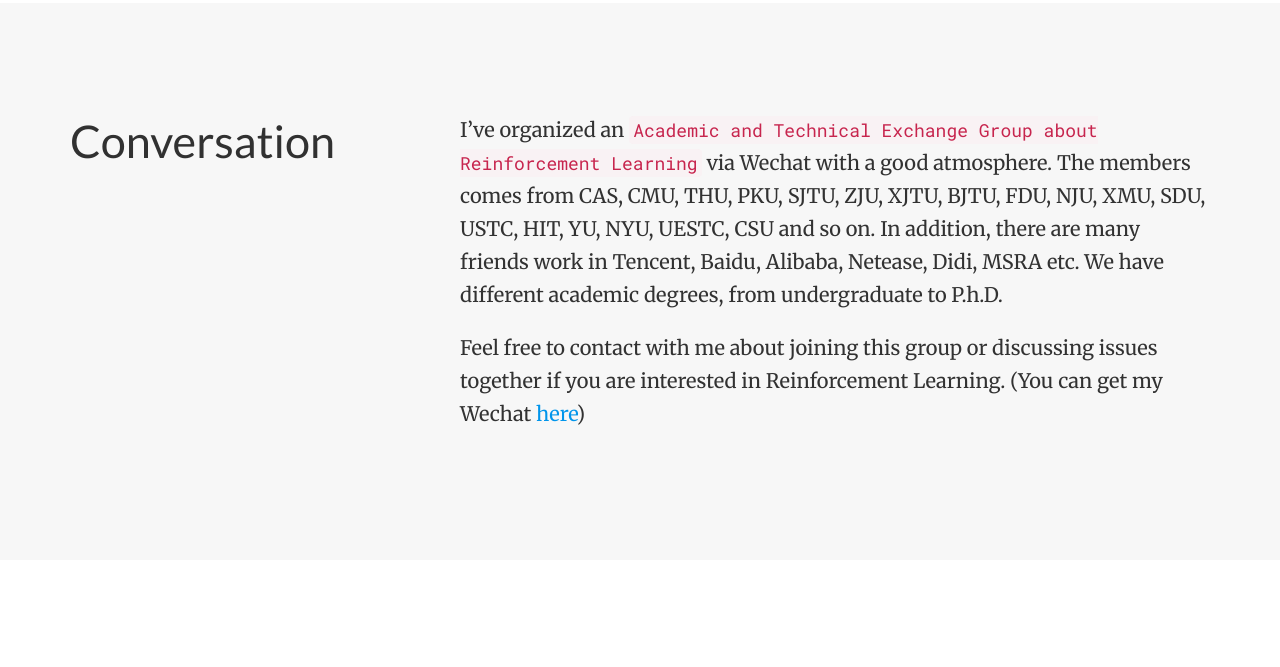
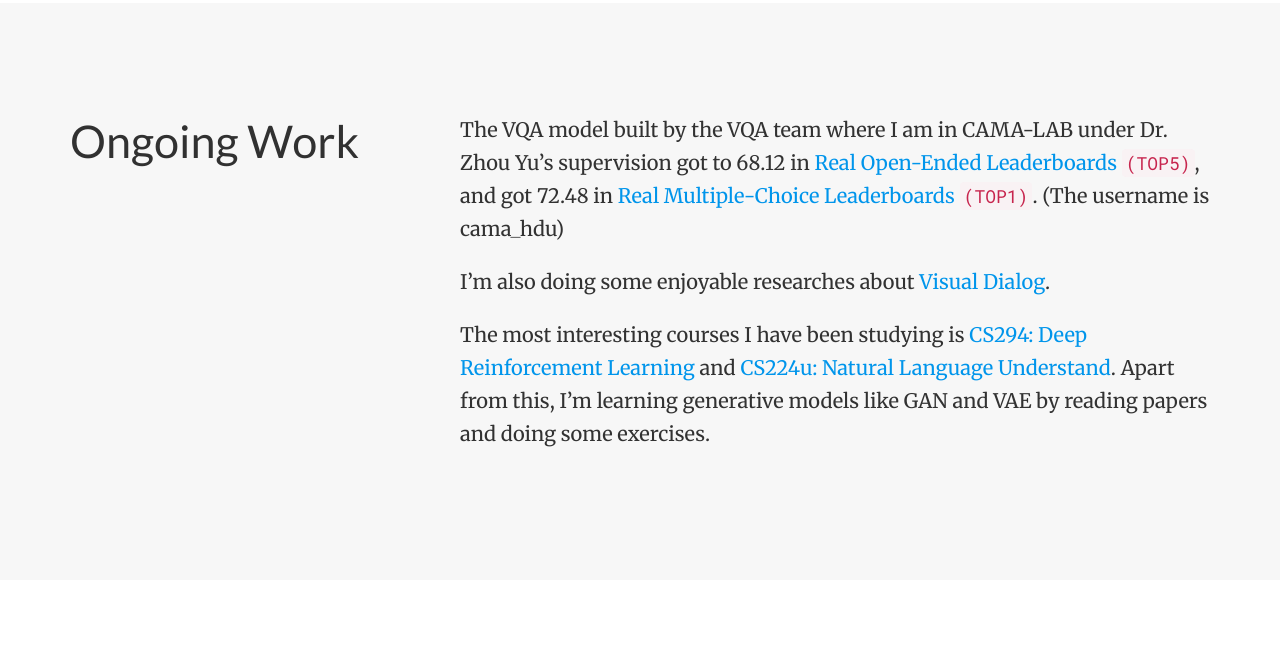
Before and after one commit to wolegechu/wolegechu.github.io, a plain HTML site: page index.html in a window 1280 px wide. Shown: the part 985-1652 px from the top of the page. Drawn offline with nearby package versions, Linux system fonts and the light colour scheme; some packages are replaced by stand-ins of ours.

Commit message:
add ongoing work

```diff
--- a/index.html
+++ b/index.html
@@ -282,6 +282,31 @@
 
 
     </div>
+  </div>
+</div>
+
+    </div>
+  </section>
+
+
+
+  <section id="ongoing_work" class="home-section">
+    <div class="container">
+
+
+
+<div class="row">
+  <div class="col-xs-12 col-md-4 section-heading">
+    <h1>Ongoing Work</h1>
+
+  </div>
+  <div class="col-xs-12 col-md-8">
+    <p>The VQA model built by the VQA team where I am in CAMA-LAB under Dr. Zhou Yu&rsquo;s supervision got to 68.12 in <a href="http://www.visualqa.org/roe.html" target="_blank">Real Open-Ended Leaderboards</a> <code>(TOP5)</code>, and got 72.48 in <a href="http://www.visualqa.org/roe.html" target="_blank">Real Multiple-Choice Leaderboards</a> <code>(TOP1)</code>. (The username is cama_hdu)</p>
+
+<p>I&rsquo;m also doing some enjoyable researches about <a href="https://arxiv.org/abs/1611.08669" target="_blank">Visual Dialog</a>.</p>
+
+<p>The most interesting courses I have been studying is <a href="http://rll.berkeley.edu/deeprlcourse/" target="_blank">CS294: Deep Reinforcement Learning</a> and <a href="http://web.stanford.edu/class/cs224u/" target="_blank">CS224u: Natural Language Understand</a>. Apart from this, I&rsquo;m learning generative models like GAN and VAE by reading papers and doing some exercises.</p>
+
   </div>
 </div>
 
```
